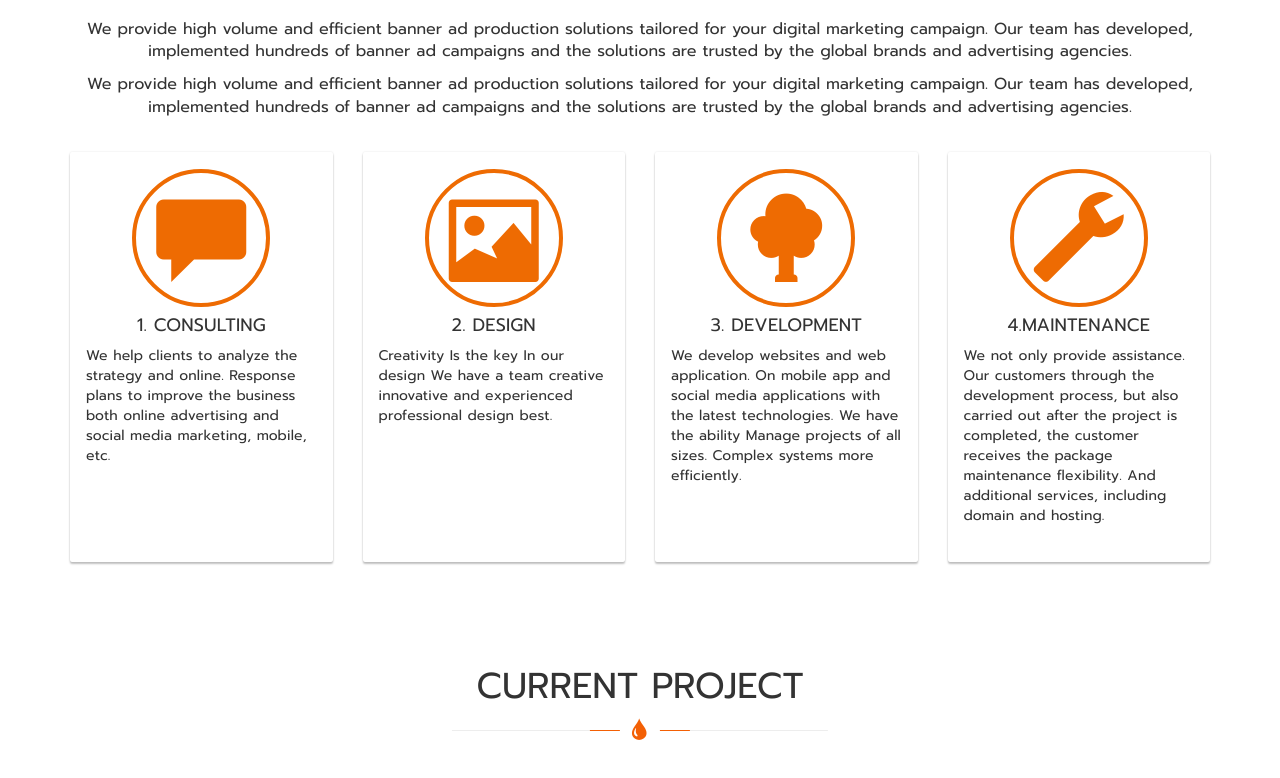
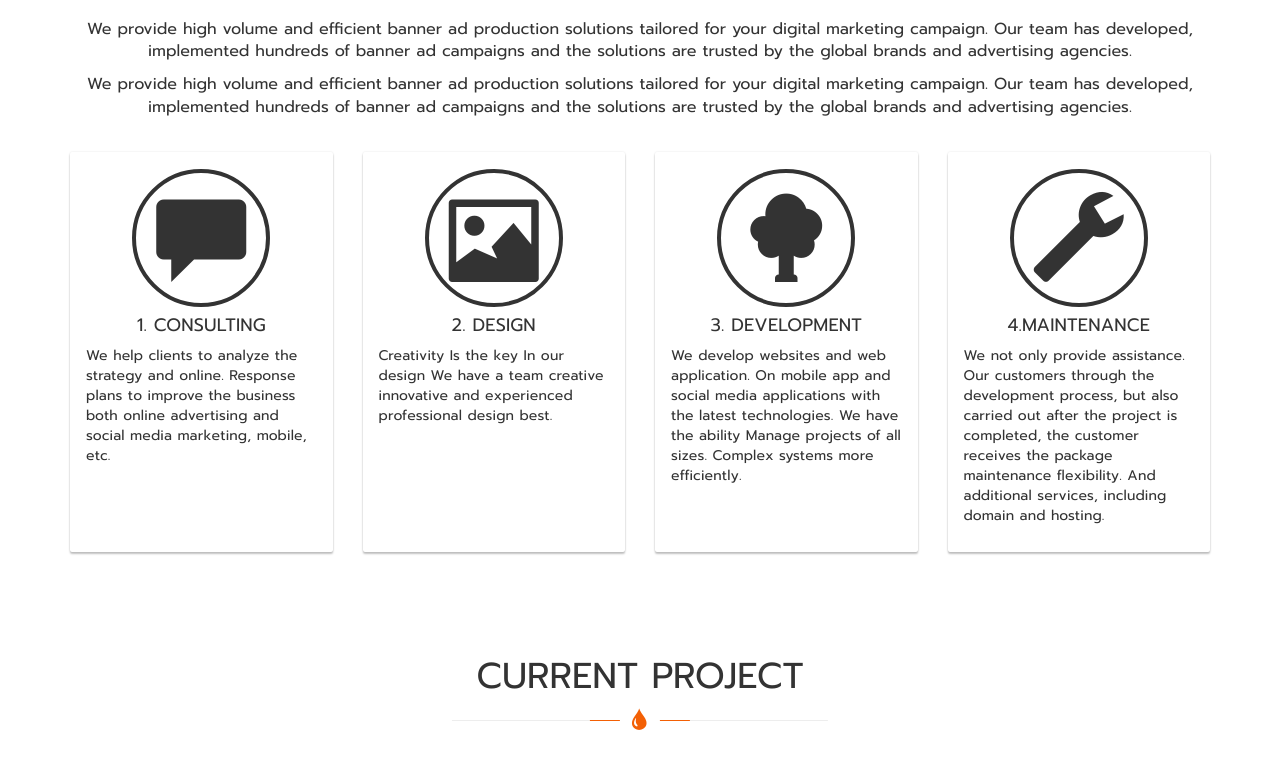
Before and after one commit to akharawit01/notemptysoft, a plain HTML site: page index.html in a window 1280 px wide. Shown: the part 1129-1907 px from the top of the page. Drawn offline with nearby package versions, Linux system fonts and the light colour scheme.

Commit message:
Update row

```diff
--- a/assets/css/app.scss
+++ b/assets/css/app.scss
@@ -18,6 +18,7 @@
 */
 
 $clr-main: #EE6B02;
+$clr-text: #333;
 $clr-grey: #424242;
 $clr-red: #ce2026;
 
@@ -197,6 +198,17 @@ body {
     }
 }
 
+/*
+ * Row with equal height columns
+ * --------------------------------------------------
+ */
+.row-eq-height {
+    display: -webkit-box;
+    display: -webkit-flex;
+    display: -ms-flexbox;
+    display:         flex;
+}
+
 
 clearfix:before,
 clearfix:after, {
@@ -238,6 +250,7 @@ ul.thumbnails:after {
 .clr-bg-main {
     background: $clr-main;
 }
+
 .clr-bg-grey {
     background: $clr-grey;
     color: #FFF;
@@ -257,15 +270,21 @@ ul.thumbnails:after {
     -ms-flex: 1;
     flex: 1;
     letter-spacing: .01em;
-    min-height: 410px;
+    height: 100%;
     padding: 16px;
     position: relative;
     transition: all .3s;
+
 
     &.flex-hover-card:hover {
         box-shadow: 0 4px 4px rgba(1,67,163,.24), 0 0 4px rgba(1,67,163,.12), 0 6px 18px rgba(43,133,231,.12);
         transform: translate3d(0,-2px,0);
         text-decoration: none;
+
+        & span.glyphicon{
+            color: $clr-main;
+            border: 4px solid $clr-main;
+        }
     }
 
     &>p {
@@ -273,11 +292,12 @@ ul.thumbnails:after {
     }
 
     & span.glyphicon {
-        @include font-size(90);
-        color: $clr-main;
-        border: 4px solid $clr-main;
+        color: $clr-text;
+        border: 4px solid $clr-text;
         border-radius: 70px;
         padding: 20px;
+        @include font-size(90);
+        @include transitionAll(.4s);
 
     }
 }
--- a/index.html
+++ b/index.html
@@ -88,7 +88,7 @@
                 <p>We provide high volume and efficient banner ad production solutions tailored for your digital marketing campaign. Our team has developed, implemented hundreds of banner ad campaigns and the solutions are trusted by the global brands and advertising agencies.</p>
                 <br>
             </div>
-            <div class="row">
+            <div class="row row-eq-height">
                 <div class="col-md-3">
                     <div class="inner flex-hover-card">
                         <div class="text-center">
```
Also changed, not shown: assets/css/app.css, 1 other file.
